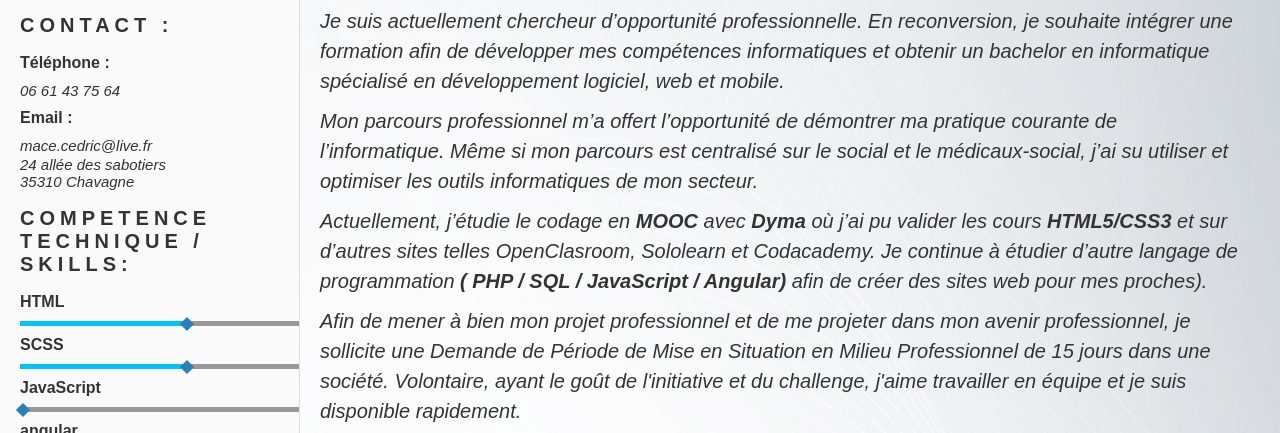
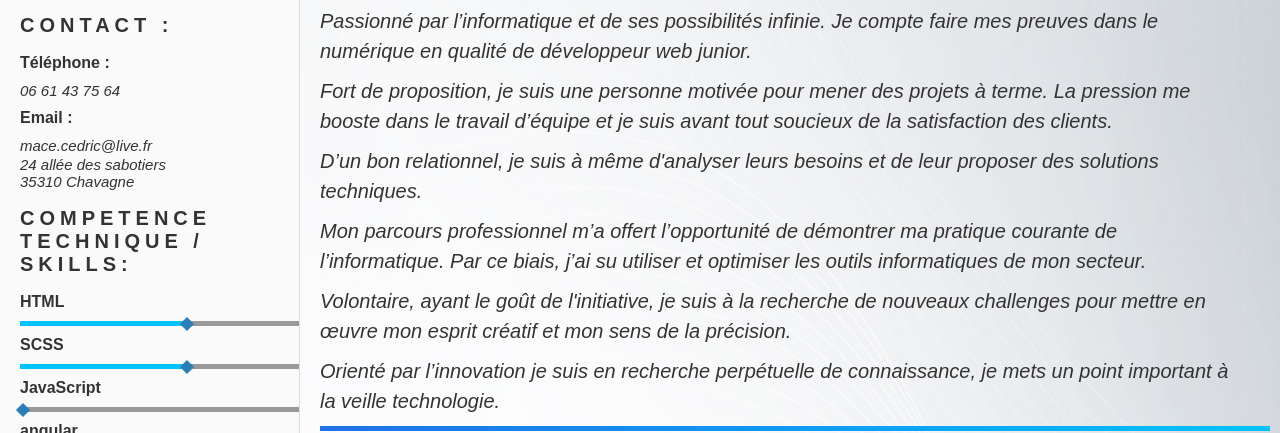
Before and after one commit to kendryk/mon-cv, a website: page index.html in a window 1280 px wide. Shown: the part 362-795 px from the top of the page. Drawn offline with Linux system fonts and the light colour scheme; a web font is replaced by a local one.

Commit message:
modif du profil pro

```diff
--- a/index.html
+++ b/index.html
@@ -179,29 +179,25 @@
 
         <div class="main-bloc">
           <h2 class="title-small">Profil professionnel:</h2>
-          <p><em>Je suis actuellement chercheur d’opportunité professionnelle.
-              En reconversion, je souhaite intégrer une formation afin de développer
-              mes compétences informatiques et obtenir un bachelor en informatique
-              spécialisé en développement logiciel, web et mobile. </em></p>
 
-          <p><em> Mon parcours professionnel m’a offert l’opportunité de
-              démontrer ma pratique courante de l’informatique.
-              Même si mon parcours est centralisé sur le social et le médicaux-social,
-              j’ai su utiliser et optimiser les outils informatiques de mon secteur.</em></p>
+          <p><em> Passionné par l’informatique et de ses possibilités infinie. Je compte faire mes preuves dans le
+              numérique en qualité de développeur web junior. </em></p>
 
-          <p><em> Actuellement, j’étudie le codage en <strong>MOOC</strong> avec
-              <strong>Dyma</strong> où j’ai pu valider les cours <strong>HTML5/CSS3</strong>
-              et sur d’autres sites telles OpenClasroom, Sololearn
-              et Codacademy. Je continue à étudier d’autre langage de programmation
-              <strong>( PHP / SQL / JavaScript / Angular)</strong> afin de créer des sites web pour mes proches). </em>
-          </p>
+          <p><em>Fort de proposition, je suis une personne motivée pour mener des projets à terme.
+              La pression me booste dans le travail d’équipe et je suis avant tout soucieux
+              de la satisfaction des clients. </em></p>
 
-          <p><em> Afin de mener à bien mon projet professionnel et de me projeter
-              dans mon avenir professionnel, je sollicite une Demande de Période
-              de Mise en Situation en Milieu Professionnel de 15 jours dans une
-              société. Volontaire, ayant le goût de l'initiative et du challenge,
-              j'aime travailler en équipe et je suis disponible rapidement.
-            </em></p>
+          <p><em>D’un bon relationnel, je suis à même d'analyser leurs besoins et de leur proposer des solutions
+              techniques.</em></p>
+
+          <p><em>Mon parcours professionnel m’a offert l’opportunité de démontrer ma pratique courante de
+              l’informatique. Par ce biais, j’ai su utiliser et optimiser les outils informatiques de mon secteur. </em></p>
+
+          <p><em>Volontaire, ayant le goût de l'initiative, je suis à la recherche de nouveaux challenges pour mettre en œuvre mon esprit créatif et mon sens de la précision. </em></p>
+
+          <p><em> Orienté par l’innovation je suis en recherche perpétuelle de connaissance, je mets un point important
+              à la veille technologie. </em></p>
+
         </div>
         <!-- -------------------------2eme partie Main---------------------------------------------------->
         <div class="separator"></div>
@@ -352,14 +348,7 @@
             </div>
           </div>
 
-          <div class="experience mb-5">
-            <div class="timeline">
-              <p>2003 :</p>
-            </div>
-            <div class="content">
-              <p>nouvv</p>
-            </div>
-          </div>
+
 
 
 
```
